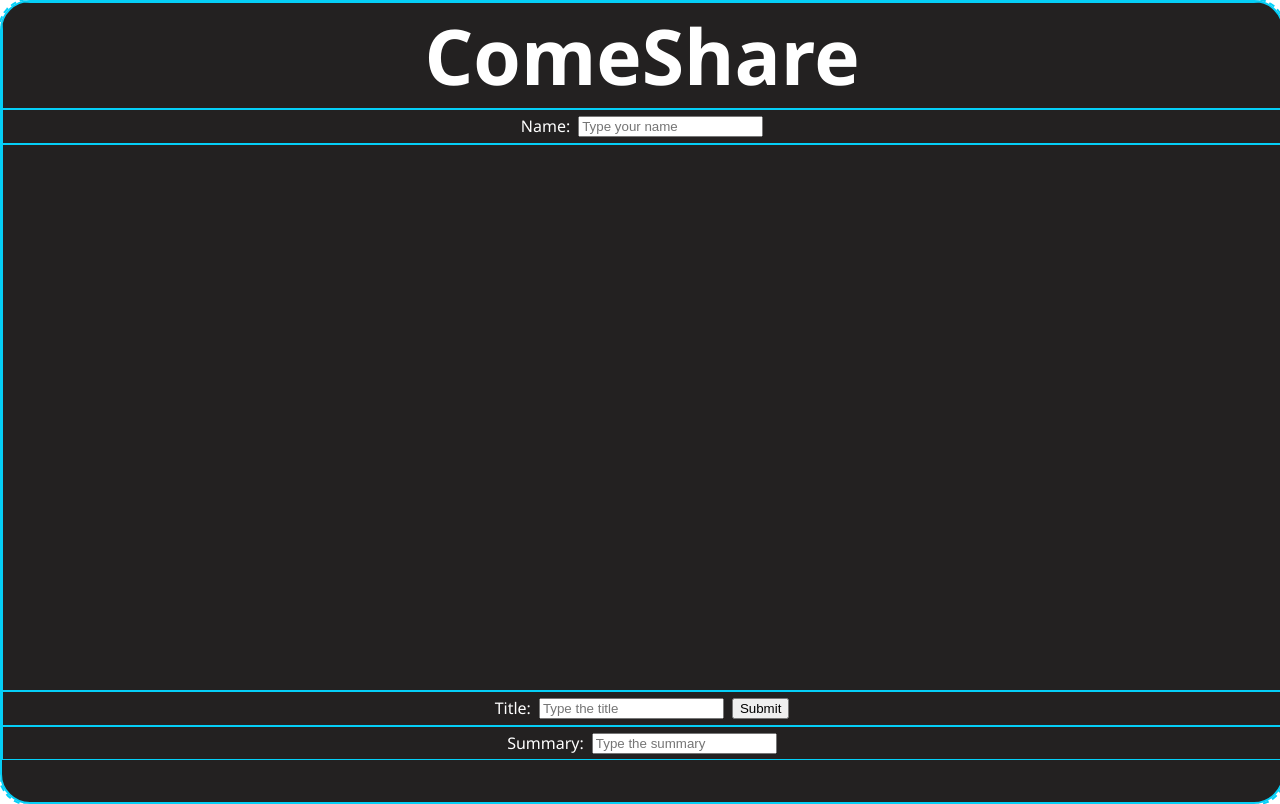
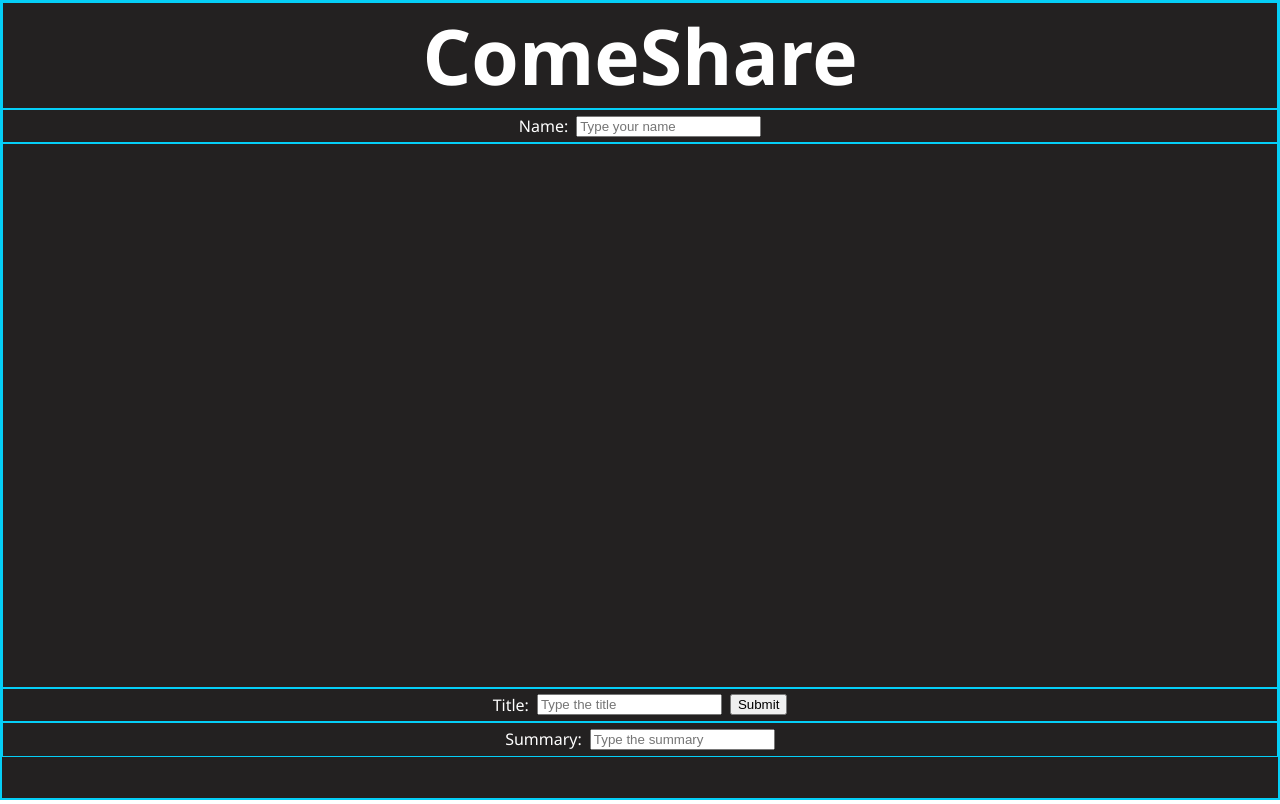
Before and after one commit to sunnykoli77/comeshare, a website: page public/index.html in a window 1280 px wide. Drawn offline with Linux system fonts and the light colour scheme; no server answers.

Commit message:
Update skill.css

```diff
--- a/public/skill.css
+++ b/public/skill.css
@@ -10,12 +10,12 @@ body {
     width: 100vw;
     height: 100vh;
     border: 2px solid rgb(5, 207, 247);
-    border-radius: 30px;
     color: white;
     background-color: rgb(35, 33, 33);
     outline: 2px dashed rgb(5, 207, 247);
     font-family: 'Segoe UI', Tahoma, Geneva, Verdana, sans-serif;
     overflow: hidden;
+    box-sizing: border-box;
 }
 
 h2 {
```
